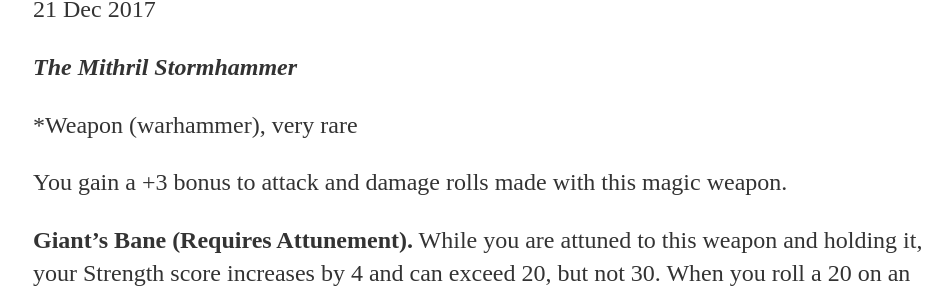
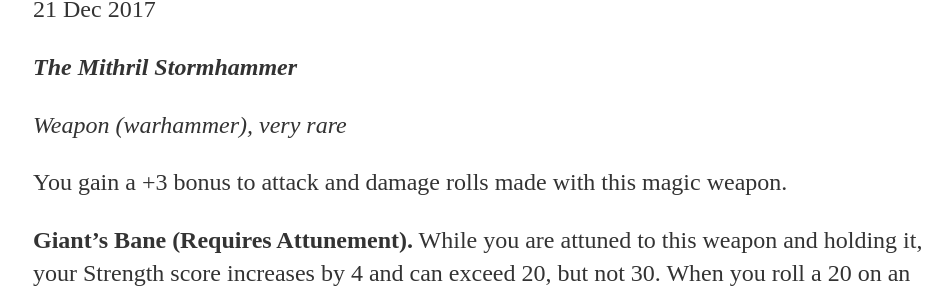
Before and after one commit to Thexeir/thexeir.github.io, a Jekyll site: the page built from _posts/2017-12-21-Item-Mithril-Stormhammer.md, in a window 1280 px wide. Shown: the part 204-501 px from the top of the page, without its empty margins (159-1111 px from the left). Built offline with Jekyll 4.4.1, drawn with Linux system fonts in a browser that asks for light colours.

```diff
--- a/_posts/2017-12-21-Item-Mithril-Stormhammer.md
+++ b/_posts/2017-12-21-Item-Mithril-Stormhammer.md
@@ -7,7 +7,7 @@ tags: [item]
 
 ***The Mithril Stormhammer***
 
-*Weapon (warhammer), very rare
+*Weapon (warhammer), very rare*
 
 You gain a +3 bonus to attack and damage rolls made with this magic weapon.
 
--- a/blog/index.html
+++ b/blog/index.html
@@ -6,6 +6,6 @@ title: Mithril Company Database
 	<ul class="posts">
 
 	  {% for post in site.posts %}
-	    <li><span>{{ post.date | date_to_string }}</span> » <a href="{{ post.url }}" title="{{ post.title }}">{{ post.title }}</a></li>
+	    <li><a href="{{ post.url }}" title="{{ post.title }}">{{ post.title }}</a></li>
 	  {% endfor %}
 	</ul>
```
